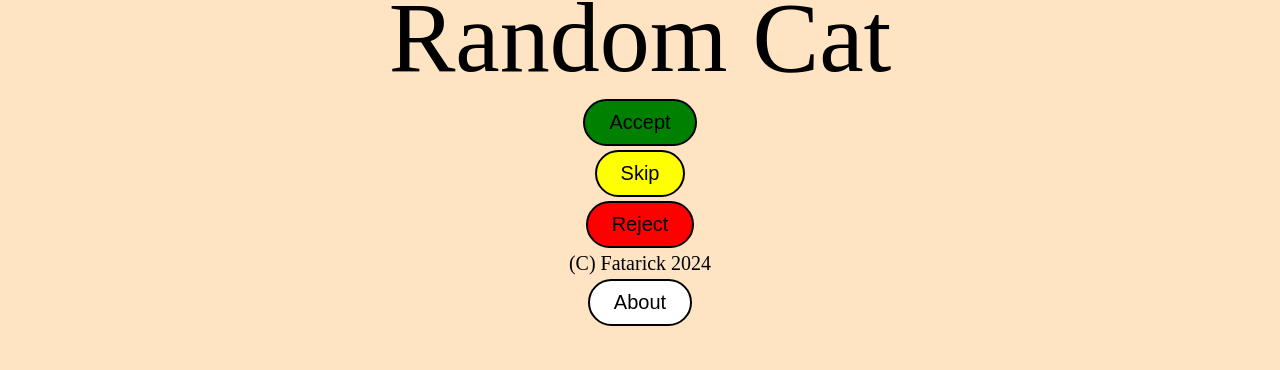
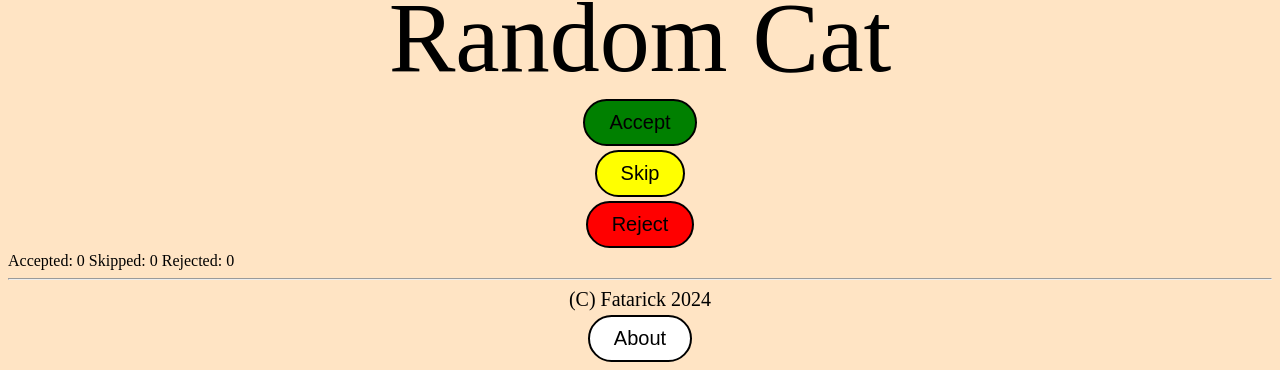
Before and after one commit to fatarick/catpicker, a plain HTML site: page index.html in a window 1280 px wide. Shown: the part 580-950 px from the top of the page. Before the commit the page ends 914 px from the top, so only its background shows below. Drawn offline with Linux system fonts and the light colour scheme.

Commit message:
add stats to html

```diff
--- a/index.html
+++ b/index.html
@@ -12,6 +12,12 @@
     <button id="accept" onclick="accept()" class="center">Accept</button>
     <button id="skip" onclick="skip()" class="center">Skip</button>
     <button id="reject" onclick="reject()" class="center">Reject</button>
+    <div id="stats" class="center">
+        <p1 id="accepted">Accepted: 0</p1>
+        <p1 id="skipped">Skipped: 0</p1>
+        <p1 id="rejected">Rejected: 0</p1>
+    </div>
+    <hr>
     <p2 id="copyright" class="center">(C) Fatarick 2024</p2>
     <button id="about" class="center" onclick="redirectToAbout()">About</p2>
     <script src="scriptIndex.js"></script>
```
